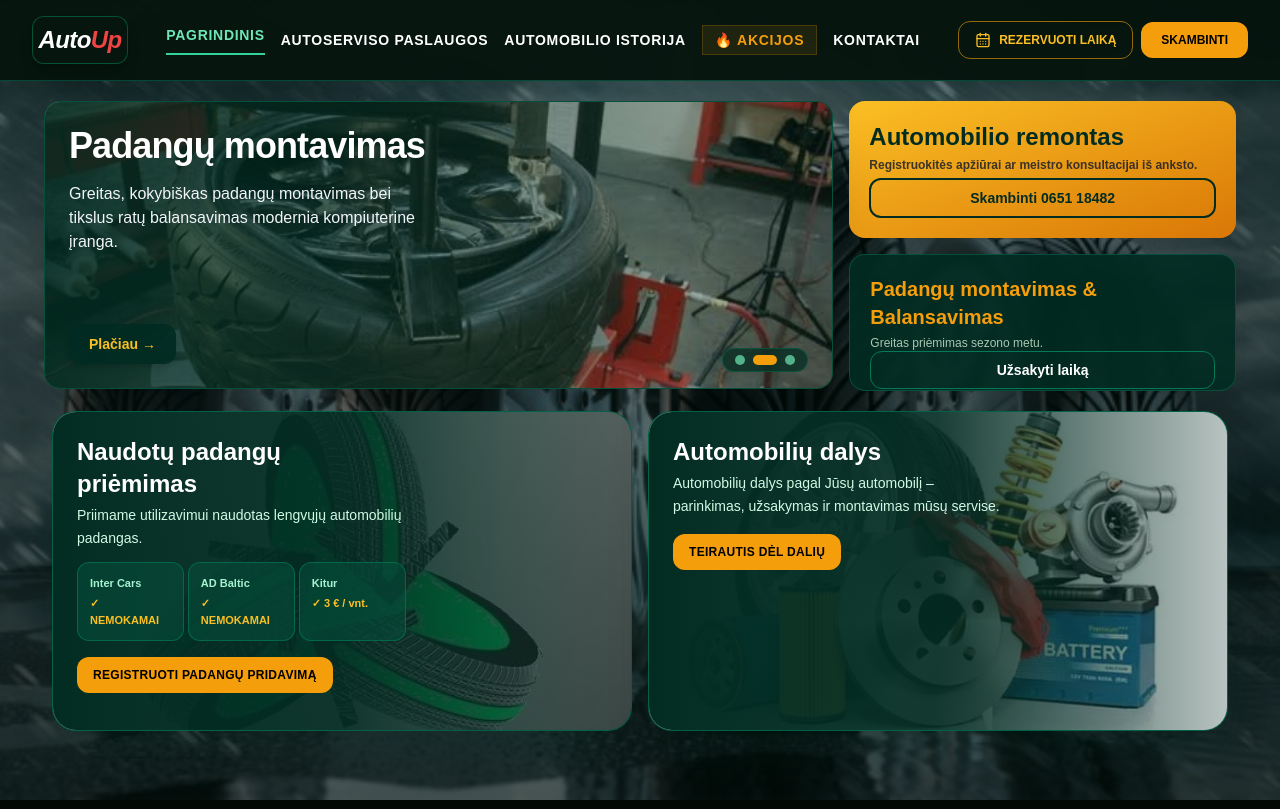
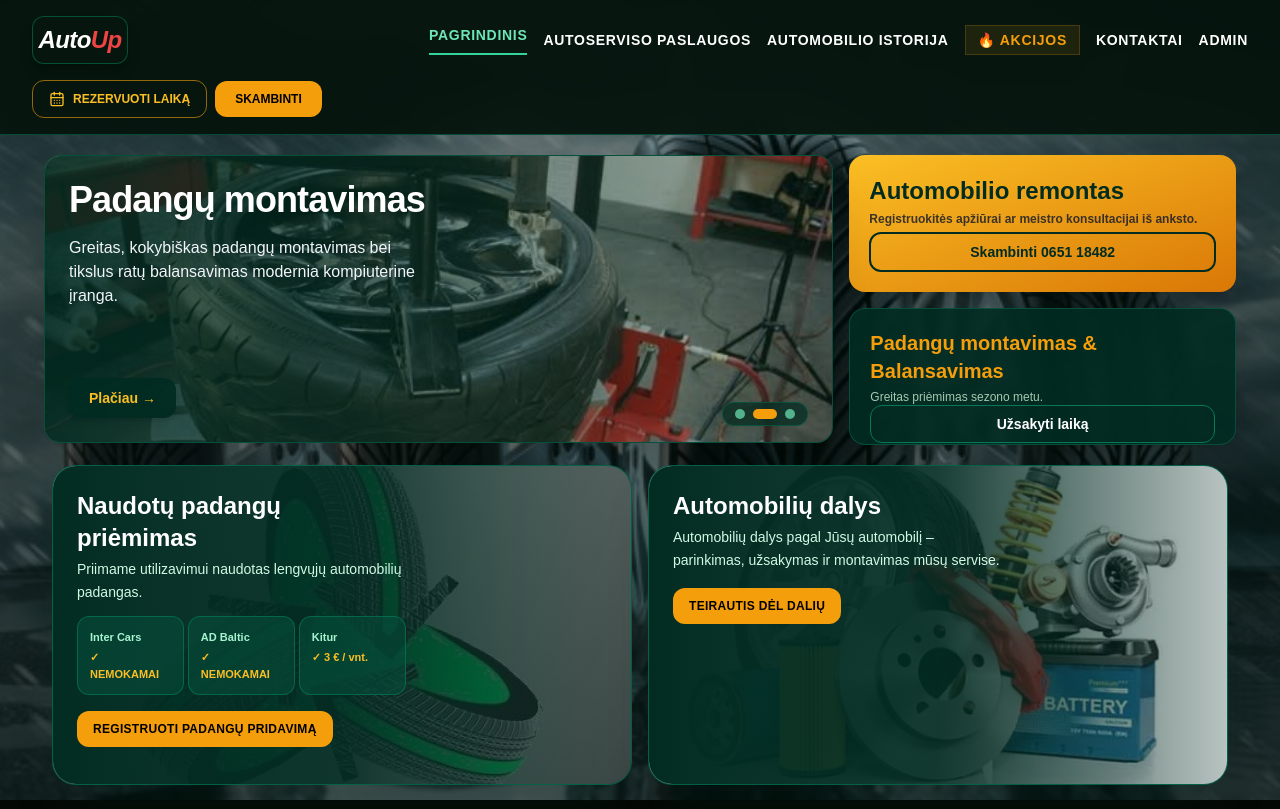
Before and after one commit to ratuaptarnavimas-commits/AutoUp, a React (Vite) app: page / in a window 1280 px wide. Built offline with nearby package versions, Linux system fonts and the light colour scheme; no server answers; what pdfmake would draw is missing.

Commit message:
Restore ADMIN navigation link

```diff
--- a/src/components/Navbar.jsx
+++ b/src/components/Navbar.jsx
@@ -2,11 +2,9 @@ import React, { useState } from "react";
 import { Link } from "react-router-dom";
 import { CalendarDays } from "lucide-react";
 import CalendarModal from "./schedule/CalendarModal";
-import { useAdmin } from "@/context/AdminContext";
 
 export default function Navbar() {
   const [isCalendarOpen, setIsCalendarOpen] = useState(false);
-  const { isAdmin, isLoading } = useAdmin();
 
   return (
     <>
@@ -48,11 +46,9 @@ export default function Navbar() {
             KONTAKTAI
           </Link>
 
-          {!isLoading && isAdmin && (
-            <Link to="/admin/automobilio-istorija" className="hover:text-amber-500 transition-colors">
-              ADMIN
-            </Link>
-          )}
+          <Link to="/admin/automobilio-istorija" className="hover:text-amber-500 transition-colors">
+            ADMIN
+          </Link>
         </div>
 
         <div className="flex items-center gap-2">
```
